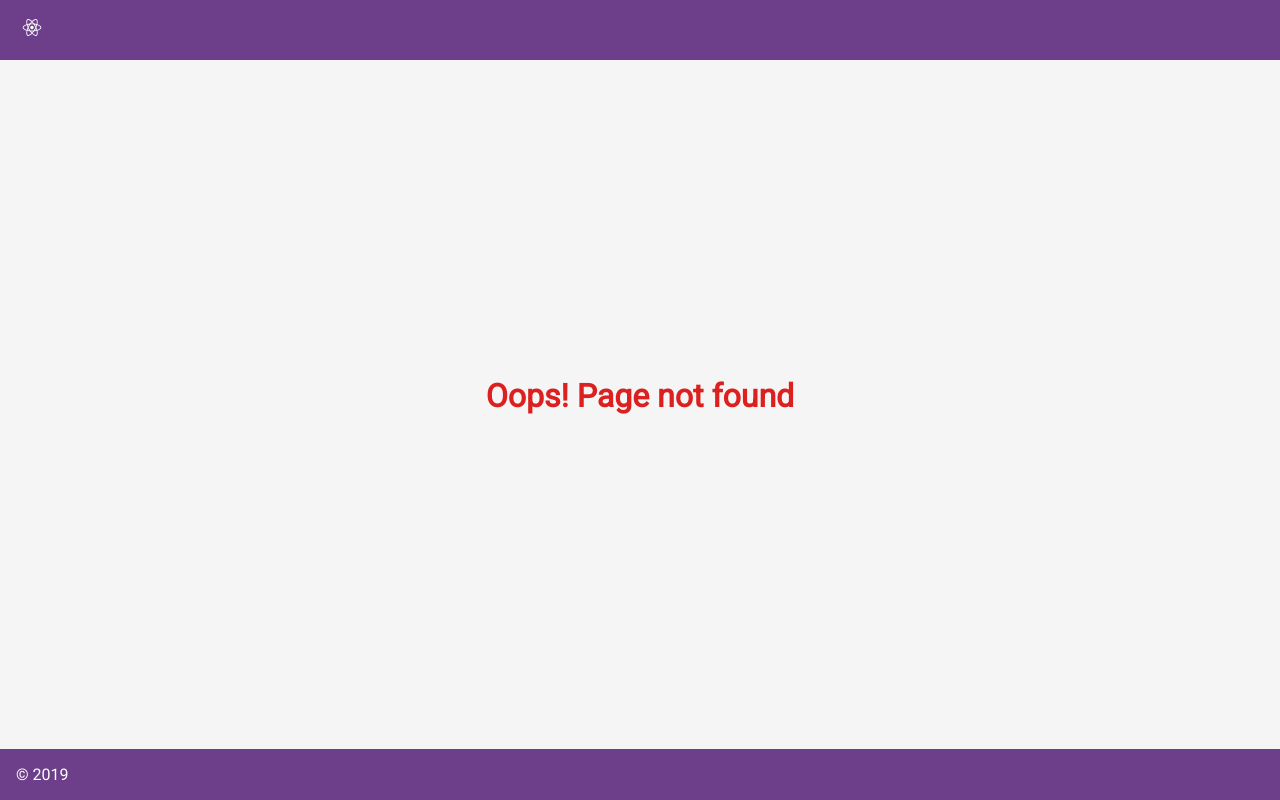
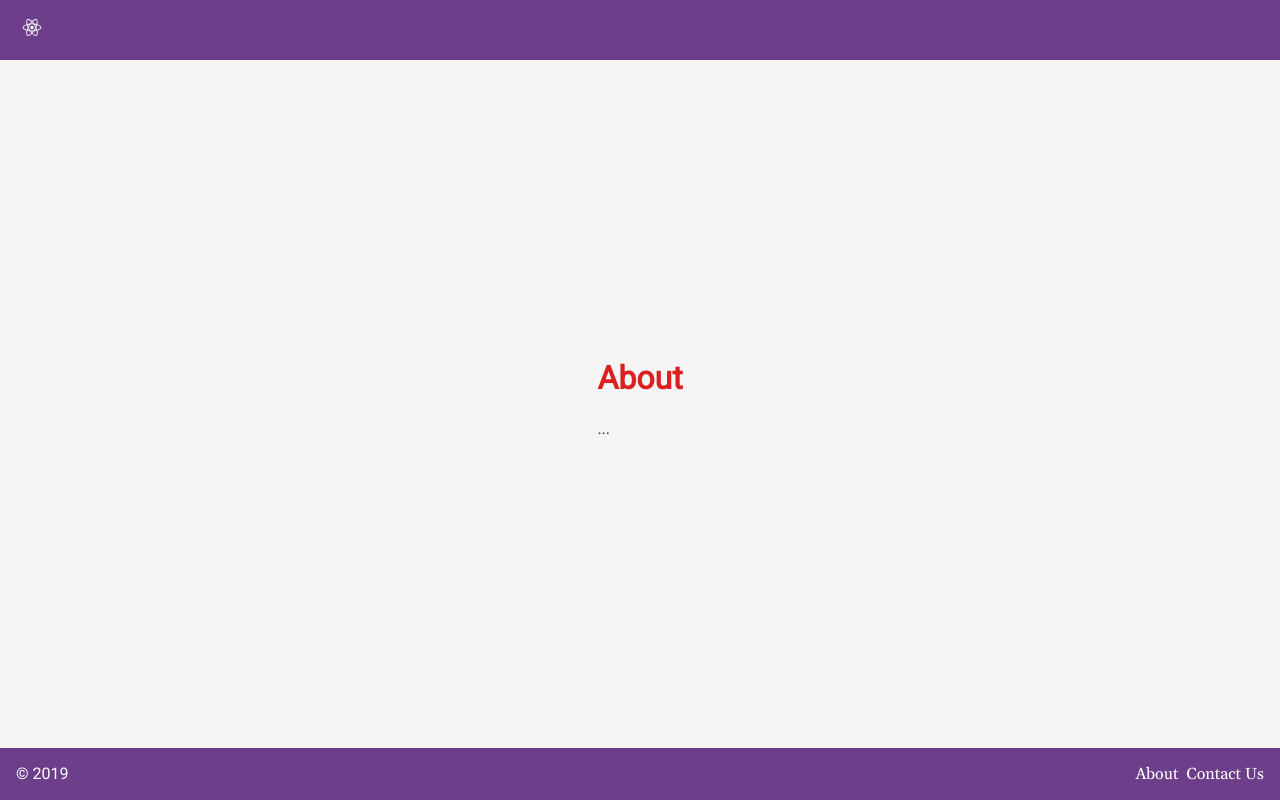
Before and after one commit to tonymamo/cra-test, a React (Create React App) app: page /about in a window 1280 px wide. Before the commit this address had no page. Built offline with nearby package versions, Linux system fonts and the light colour scheme.

Commit message:
add new routes

```diff
--- a/src/App.js
+++ b/src/App.js
@@ -9,13 +9,15 @@ import {
 
 import Navbar from './components/Navbar';
 import Footer from './components/Footer';
+import Heading from './components/Heading';
 
 import Login from './views/Login';
 import Home from './views/Home';
 import UserProfile from './views/UserProfile';
+import Contact from './views/Contact';
+import About from './views/About';
 
 import { lightGrey, textGrey, brandDanger } from './colors';
-import Heading from './components/Heading';
 
 import data from './data.json';
 
@@ -38,6 +40,12 @@ function App() {
             <Route path="/home" exact>
               <Home />
             </Route>
+            <Route path="/contact" exact>
+              <Contact />
+            </Route>
+            <Route path="/about" exact>
+              <About />
+            </Route>
             <Route path="/user/:userName">
               <UserProfile data={data} />
             </Route>
--- a/src/components/Footer.js
+++ b/src/components/Footer.js
@@ -1,5 +1,6 @@
 import React from 'react';
 import styled from 'styled-components';
+import { Link } from 'react-router-dom';
 
 import { brandPrimary, white } from '../colors';
 import { baseSpacer, doubleSpacer} from '../sizes';
@@ -10,11 +11,18 @@ const StyledFooter = styled.footer`
   color: ${white};
   margin-top: ${baseSpacer};
   width: calc(100% - ${doubleSpacer});
+  display: flex;
+  justify-content: space-between;
 `;
 
 const Footer = () => (
   <StyledFooter>
-    &copy; { new Date().getFullYear() }
+    <span>&copy; { new Date().getFullYear() }</span>
+    <div>
+      <Link to="/about">About</Link>
+      &nbsp;&nbsp;
+      <Link to="/contact">Contact Us</Link>
+    </div>
   </StyledFooter>
 );
 
--- /dev/null
+++ b/src/views/About.js
@@ -0,0 +1,12 @@
+import React from 'react';
+
+import Heading from '../components/Heading';
+
+const About = () => (
+  <div>
+    <Heading>About</Heading>
+    <p>...</p>
+  </div>
+);
+
+export default About;
--- /dev/null
+++ b/src/views/Contact.js
@@ -0,0 +1,7 @@
+import React from 'react';
+
+const Contact = () => (
+  <div>hello</div>
+);
+
+export default Contact;
```
Also changed, not shown: src/views/Home.js (line endings or trailing spaces).
